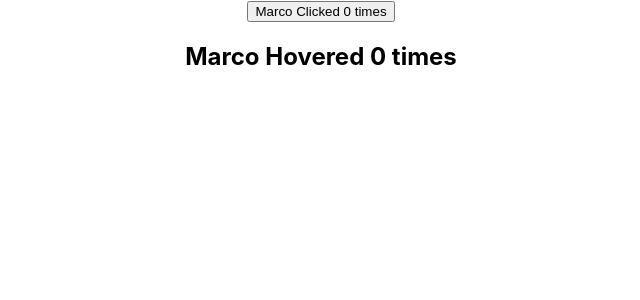
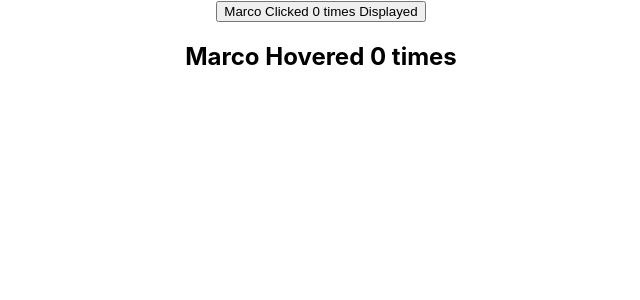
Before and after one commit to ParveenDavid2394/my-app, a React (Create React App) app: page / in a window 1280 px wide. Shown: the top 300 px of the page, without its empty margins (319-959 px from the left). Built offline with nearby package versions, Linux system fonts and the light colour scheme.

Commit message:
handled props sent from parent component while utilising HOC and accepted arguments in HOC functioni

```diff
--- a/src/App.js
+++ b/src/App.js
@@ -33,7 +33,7 @@ import HoverHOC from './components/HoverHOC';
 function App() {
   return (
     <div className="App">
-    <ClickHOC />
+    <ClickHOC display='Displayed'/>
     <HoverHOC />
     {/* <ErrorBoundary>
         <Errors heroName="Batman" />
--- a/src/components/ClickHOC.js
+++ b/src/components/ClickHOC.js
@@ -10,11 +10,11 @@ class ClickHOC extends Component{
         const { name, count, increment} = this.props
         return(
             <div>
-                <button onClick={increment}>{name} Clicked {count} times</button>
+                <button onClick={increment}>{name} Clicked {count} times {this.props.display}</button>
             </div>
         )
     }
 }
 
 // add the HOC function
-export default hoc(ClickHOC)
+export default hoc(ClickHOC,5)
--- a/src/components/HOC.js
+++ b/src/components/HOC.js
@@ -10,11 +10,18 @@
         e.g:
             const enhancedComponent = higherOrderComponent( originalComponent )
 
+        Important:
+            1 - when using HOC, any props sent from Parent components will be received in HOC rather than in
+                wrapped component.
+                So always remember to pass the props to wrapped component from HOC
+            2 - HOC can also accept more arguments, just remember the wrappedComponent will always be the first
+                argument
+
 */
 // example of HOC
 import React from 'react'
 
-const hoc = WrappedComponent =>{
+const hoc = (WrappedComponent, incrementNum) =>{
     class HOC extends React.Component{
 
         // add common functionality in here
@@ -34,13 +41,18 @@ const hoc = WrappedComponent =>{
 
             // method 2
             this.setState(prevState => {
-                return { count: prevState.count + 1 }
+                return { count: prevState.count + incrementNum }
             })
         }
 
         // now can pass state and method as props
         render(){
-            return <WrappedComponent name='Marco' count={this.state.count} increment={this.clickHandler}/>
+            return <WrappedComponent name='Marco'
+                                    count={this.state.count}
+                                    increment={this.clickHandler}
+                                    // send props from Parent to wrapped Component
+                                    {...this.props}
+                    />
         }
     }
 
--- a/src/components/HoverHOC.js
+++ b/src/components/HoverHOC.js
@@ -16,4 +16,4 @@ class HoverHOC extends Component {
 }
 
 // add the HOC function
-export default hoc(HoverHOC)
+export default hoc(HoverHOC,10)
```
